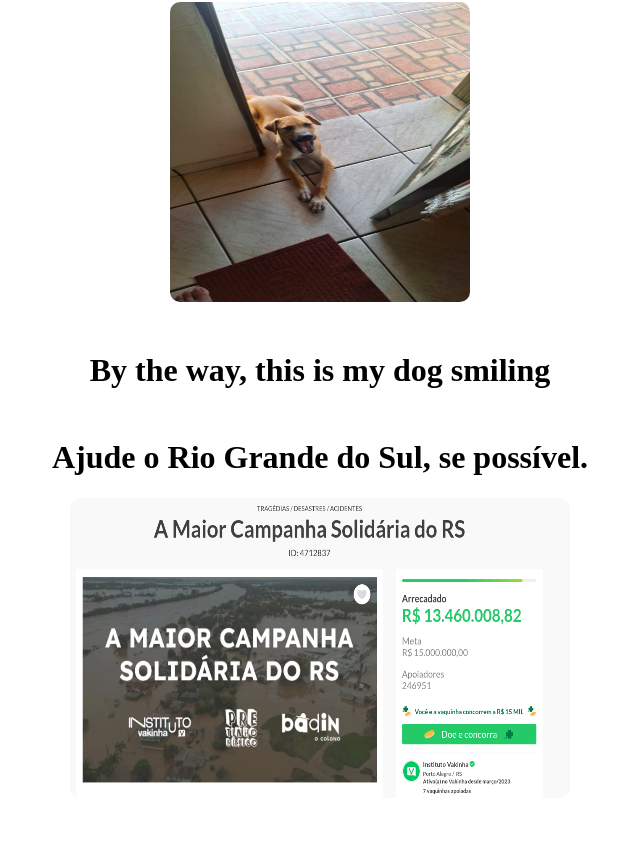
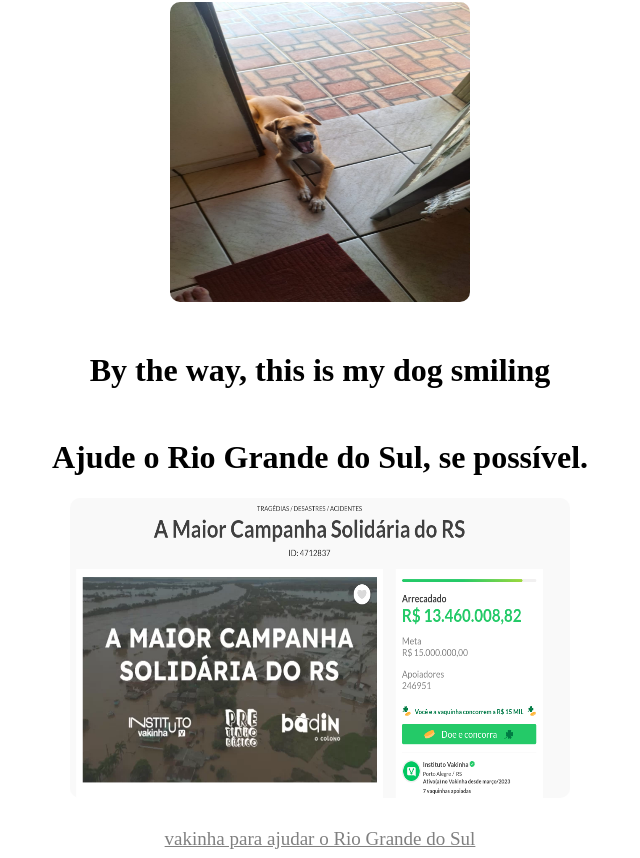
Before and after one commit to FLOpeSS/tabnews, a Next.js app: page / in a window 1280 px wide. Shown: the part 106-964 px from the top of the page, without its empty margins (320-960 px from the left). Built offline with nearby package versions, Linux system fonts and the light colour scheme.

Commit message:
changing link color

```diff
--- a/pages/index.js
+++ b/pages/index.js
@@ -24,7 +24,7 @@ const styles = {
         marginTop: '20px',
         // margin: 'auto',
         textDecoreation: 'none',
-        color: 'white',
+        color: 'grey',
         fontSize: '19px'
     }
 }
```
